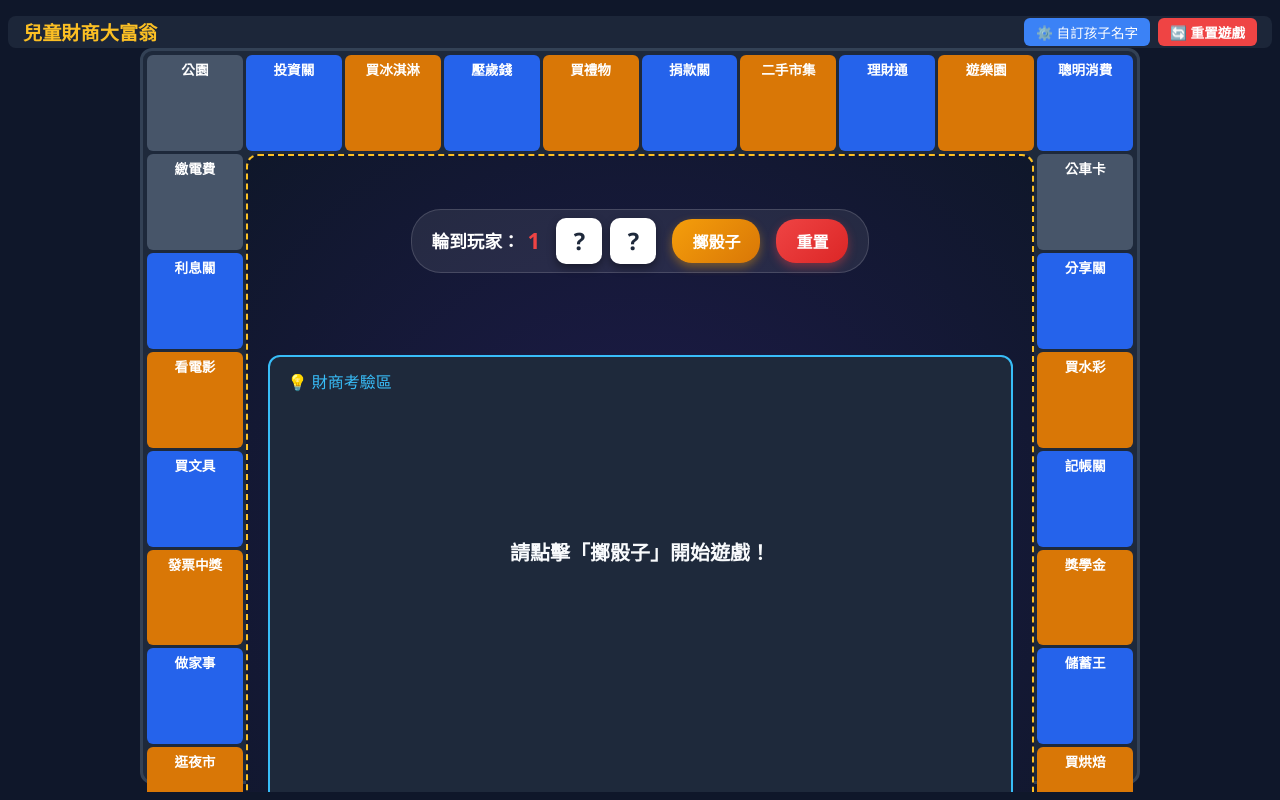
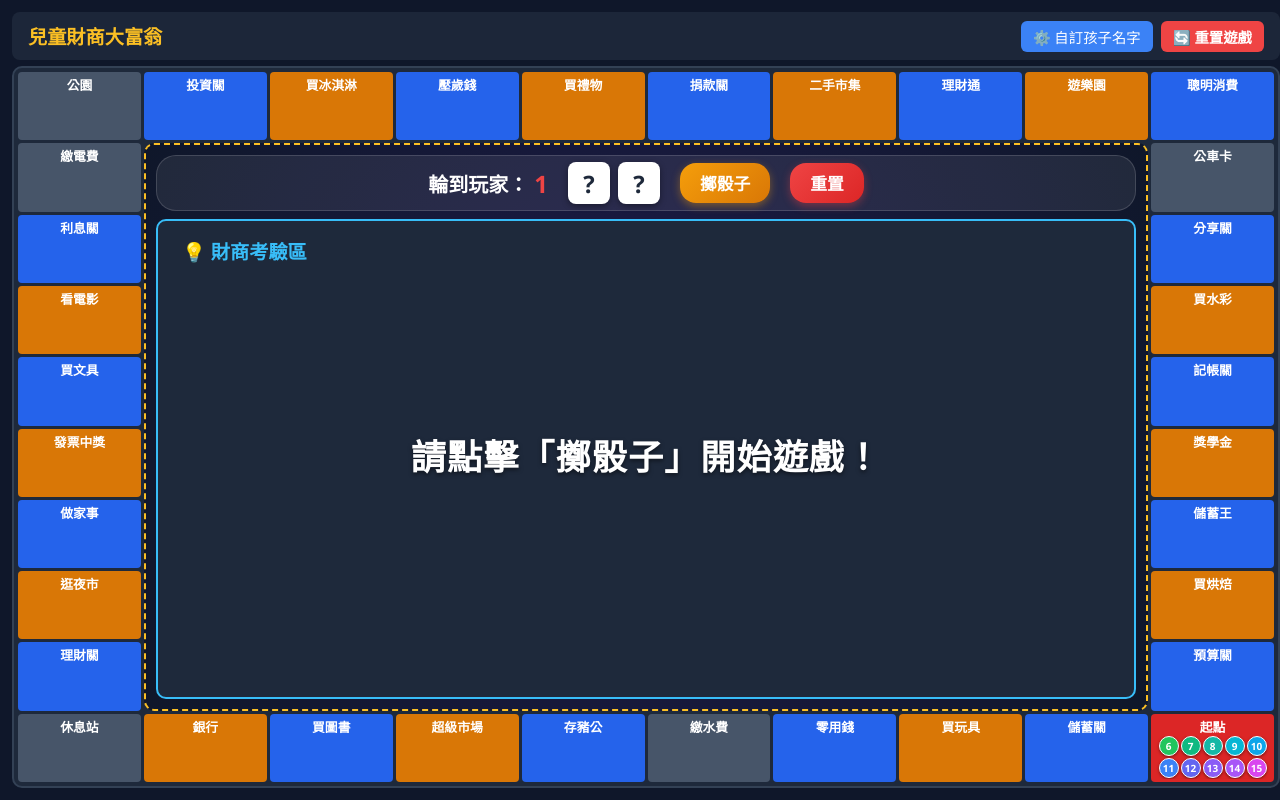
Before and after one commit to veratsao/dailytodo, a plain HTML site: page index.html in a window 1280 px wide. Drawn offline with Linux system fonts and the light colour scheme.

Commit message:
Update index.html

```diff
--- a/index.html
+++ b/index.html
@@ -3,7 +3,7 @@
 <head>
   <meta charset="UTF-8">
   <meta name="viewport" content="width=device-width, initial-scale=1.0, maximum-scale=1.0, user-scalable=no">
-  <title>兒童財商大富翁（雙骰子比例平衡重置版）</title>
+  <title>兒童財商大富翁（問答區域極大化版）</title>
   <style>
     :root {
       --bg-color: #0f172a;
@@ -27,21 +27,21 @@
       color: #ffffff;
       display: flex;
       flex-direction: column;
-      align-items: center;
-      justify-content: space-between;
-      padding: 8px;
+      padding: 6px;
     }
 
-    /* 頂部 Header & 姓名設定/重置按鈕 */
+    /* 頂部 Header */
     header {
       width: 100%;
-      height: 6vh;
+      height: 48px;
       display: flex;
       justify-content: space-between;
       align-items: center;
       background: rgba(30, 41, 59, 0.9);
-      padding: 0 15px;
+      padding: 0 16px;
       border-radius: 8px;
+      margin-bottom: 6px;
+      flex-shrink: 0;
     }
 
     h1 {
@@ -58,9 +58,9 @@
       background: #3b82f6;
       color: #fff;
       border: none;
-      padding: 4px 12px;
+      padding: 5px 12px;
       border-radius: 6px;
-      font-size: 0.85rem;
+      font-size: 0.9rem;
       cursor: pointer;
     }
 
@@ -68,53 +68,53 @@
       background: #ef4444;
       color: #fff;
       border: none;
-      padding: 4px 12px;
+      padding: 5px 12px;
       border-radius: 6px;
-      font-size: 0.85rem;
+      font-size: 0.9rem;
       cursor: pointer;
       font-weight: bold;
     }
 
-    /* 主體佈局 */
+    /* 主體橫式滿版佈局 */
     .main-layout {
       width: 100%;
-      height: 92vh;
+      flex: 1;
       display: flex;
       justify-content: center;
       align-items: center;
+      min-height: 0;
     }
 
-    /* 地圖容器：限制最大寬度以維持上下比例平衡 */
+    /* 地圖容器 */
     .board-container {
       position: relative;
       width: 100%;
       height: 100%;
-      max-width: 125vh; /* 限制最大寬度避免橫向拉長失真 */
       background: var(--board-bg);
-      border-radius: 12px;
+      border-radius: 10px;
       display: grid;
       grid-template-columns: repeat(10, 1fr);
       grid-template-rows: repeat(10, 1fr);
       gap: 3px;
       padding: 4px;
-      border: 3px solid #334155;
+      border: 2px solid #334155;
     }
 
-    /* 格子設計：使用 aspect-ratio 強制長寬比平衡 */
+    /* 格子設計 */
     .cell {
       background: #334155;
-      border-radius: 6px;
+      border-radius: 4px;
       display: flex;
       flex-direction: column;
       align-items: center;
       justify-content: space-between;
-      padding: 4px;
-      font-size: 0.85rem;
+      padding: 3px;
+      font-size: 0.8rem;
       font-weight: bold;
       position: relative;
       text-align: center;
       user-select: none;
-      aspect-ratio: 1; /* 正方形長寬比，確保上下左右比例一致 */
+      overflow: hidden;
     }
 
     .cell-type-start { background: #dc2626; }
@@ -130,56 +130,62 @@
       justify-content: center;
       align-content: center;
       width: 100%;
-      height: 70%;
+      flex: 1;
       z-index: 2;
       overflow: hidden;
     }
 
     .piece {
-      width: 24px;
-      height: 24px;
+      width: 20px;
+      height: 20px;
       border-radius: 50%;
-      border: 2px solid #ffffff;
-      font-size: 11px;
+      border: 1.5px solid #ffffff;
+      font-size: 10px;
       color: #ffffff;
       display: flex;
       align-items: center;
       justify-content: center;
       font-weight: bold;
-      box-shadow: 0 2px 4px rgba(0,0,0,0.5);
+      box-shadow: 0 1px 3px rgba(0,0,0,0.5);
     }
 
-    /* 中央區域 */
+    /* 中央控制與卡片區：完整填滿 Central Area */
     .center-area {
       grid-column: 2 / 10;
       grid-row: 2 / 10;
       background: radial-gradient(circle, #1e1b4b 0%, #0f172a 100%);
-      border-radius: 12px;
+      border-radius: 10px;
       border: 2px dashed var(--accent-color);
       display: flex;
       flex-direction: column;
       align-items: center;
-      justify-content: space-around;
-      padding: 12px;
+      justify-content: space-between;
+      padding: 10px;
+      overflow: hidden;
+      width: 100%;
+      height: 100%;
     }
 
     .dice-zone {
       display: flex;
       align-items: center;
-      gap: 16px;
+      justify-content: center;
+      gap: 20px;
       background: rgba(255, 255, 255, 0.08);
-      padding: 8px 20px;
-      border-radius: 30px;
+      padding: 6px 20px;
+      border-radius: 20px;
       border: 1px solid rgba(255,255,255,0.15);
+      width: 100%;
+      flex-shrink: 0;
     }
 
     .player-tag {
-      font-size: 1.1rem;
+      font-size: 1.25rem;
       font-weight: bold;
       color: #ffffff;
       display: flex;
       align-items: center;
-      gap: 8px;
+      gap: 6px;
     }
 
     .dice-group {
@@ -189,34 +195,34 @@
     }
 
     .dice-display {
-      width: 46px;
-      height: 46px;
+      width: 42px;
+      height: 42px;
       background: #ffffff;
       color: #1e293b;
       font-size: 24px;
       font-weight: bold;
-      border-radius: 10px;
+      border-radius: 8px;
       display: flex;
       align-items: center;
       justify-content: center;
-      box-shadow: 0 4px 8px rgba(0,0,0,0.4);
+      box-shadow: 0 2px 6px rgba(0,0,0,0.4);
     }
 
     .btn {
       background: linear-gradient(135deg, #f59e0b, #d97706);
       color: white;
       border: none;
-      padding: 10px 20px;
-      font-size: 1rem;
+      padding: 8px 20px;
+      font-size: 1.05rem;
       font-weight: bold;
-      border-radius: 20px;
+      border-radius: 16px;
       cursor: pointer;
-      box-shadow: 0 4px 10px rgba(245, 158, 11, 0.4);
+      box-shadow: 0 3px 8px rgba(245, 158, 11, 0.4);
     }
 
     .btn-reset-center {
       background: linear-gradient(135deg, #ef4444, #dc2626);
-      box-shadow: 0 4px 10px rgba(239, 68, 68, 0.4);
+      box-shadow: 0 3px 8px rgba(239, 68, 68, 0.4);
     }
 
     .btn:disabled {
@@ -225,62 +231,81 @@
       cursor: not-allowed;
     }
 
-    /* 中央問答卡 */
+    /* 中央問答卡：完全填滿剩餘空間 */
     .quiz-card {
-      width: 98%;
-      height: 70%;
+      width: 100%;
+      flex: 1;
+      margin-top: 8px;
       background: #1e293b;
       border: 2px solid #38bdf8;
-      border-radius: 12px;
-      padding: 12px 18px;
+      border-radius: 10px;
+      padding: 16px 24px;
       display: flex;
       flex-direction: column;
       justify-content: space-between;
       text-align: center;
+      min-height: 0;
     }
 
     .quiz-header {
       display: flex;
       justify-content: space-between;
       align-items: center;
-      font-size: 1rem;
+      font-size: 1.2rem;
       color: #38bdf8;
+      font-weight: bold;
     }
 
+    /* 超大題目字體 */
     .quiz-question {
-      font-size: 1.25rem;
-      color: #f8fafc;
+      font-size: 2.2rem; /* 極大化字級 */
+      color: #ffffff;
       font-weight: bold;
-      margin: 6px 0;
+      margin: 10px 0;
       line-height: 1.4;
+      letter-spacing: 1px;
+      text-shadow: 0 2px 4px rgba(0,0,0,0.5);
+      flex: 1;
+      display: flex;
+      align-items: center;
+      justify-content: center;
     }
 
     .options-grid {
       display: grid;
       grid-template-columns: 1fr 1fr;
-      gap: 10px;
+      gap: 16px;
     }
 
+    /* 超大選項按鈕與字體 */
     .option-btn {
       background: #334155;
       color: #f8fafc;
-      border: 1px solid #475569;
-      padding: 12px;
-      border-radius: 10px;
-      font-size: 1rem;
+      border: 2px solid #38bdf8;
+      padding: 16px 12px; /* 大面積點擊範圍 */
+      border-radius: 12px;
+      font-size: 1.5rem; /* 極大化選項字體 */
       font-weight: bold;
       cursor: pointer;
-      transition: background 0.2s;
+      transition: background 0.2s, transform 0.1s;
+      box-shadow: 0 4px 10px rgba(0,0,0,0.3);
+    }
+
+    .option-btn:hover {
+      background: #0284c7;
+      color: #ffffff;
     }
 
     .option-btn:active {
-      background: #0284c7;
+      background: #0369a1;
+      transform: scale(0.98);
     }
 
     .result-msg {
-      font-size: 1.1rem;
+      font-size: 1.4rem;
       font-weight: bold;
-      height: 1.3rem;
+      height: 1.8rem;
+      margin-bottom: 4px;
     }
 
     /* 彈出修改姓名 Modal */
@@ -298,9 +323,9 @@
       background: #1e293b;
       padding: 20px;
       border-radius: 12px;
-      width: 80%;
+      width: 85%;
       max-width: 600px;
-      max-height: 80vh;
+      max-height: 85vh;
       overflow-y: auto;
       border: 2px solid var(--accent-color);
     }
@@ -345,10 +370,10 @@
 
       <div class="center-area">
 
-        <!-- 擲骰控制區 (雙骰子 + 重置按鈕) -->
+        <!-- 擲骰控制區 -->
         <div class="dice-zone">
           <div class="player-tag">
-            輪到玩家：<span id="current-player-name" style="color:var(--accent-color); font-size:1.4rem;">1</span>
+            輪到玩家：<span id="current-player-name" style="color:var(--accent-color); font-size:1.5rem;">1</span>
           </div>
           <div class="dice-group">
             <div class="dice-display" id="dice1-val">?</div>
@@ -358,7 +383,7 @@
           <button class="btn btn-reset-center" onclick="confirmResetGame()">重置</button>
         </div>
 
-        <!-- 問答卡區塊 -->
+        <!-- 問答卡區塊（滿版大字體） -->
         <div class="quiz-card" id="quiz-card">
           <div class="quiz-header">
             <span>💡 財商考驗區</span>
@@ -589,7 +614,6 @@
       }, 1500);
     }
 
-    /* 重置遊戲功能 */
     function confirmResetGame() {
       if (confirm("確定要重置遊戲嗎？所有玩家將回到起點。")) {
         players.forEach(p => p.position = 0);
@@ -609,7 +633,6 @@
       }
     }
 
-    /* 設定姓名視窗控制 */
     function openNameModal() {
       const container = document.getElementById("name-input-container");
       container.innerHTML = "";
```
